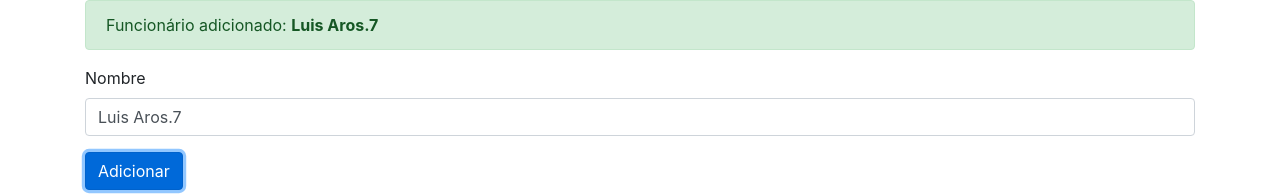
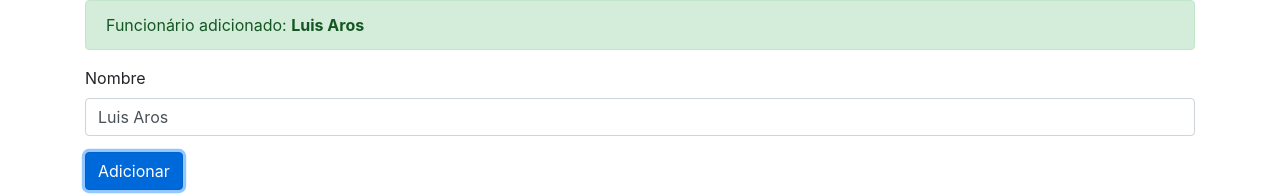
Before and after one commit to arellano84/meuprojecto, an Angular app: page / in a window 1280 px wide. Both pictures are taken after a click on the button "Adicionar". Shown: the top 196 px of the page. Built offline with nearby package versions, Linux system fonts and the light colour scheme.

Commit message:
9.12. Exibindo condicionalmente com as diretivas ngIf e hidden

```diff
--- a/src/app/app.component.html
+++ b/src/app/app.component.html
@@ -1,13 +1,16 @@
 <div class="container">
-  <div class="alert alert-success" role="alert">
+
+  <div class="alert alert-success" role="alert"
+  [hidden]="!agregado">
+  <!--*ngIf="agregado" -->
+
       Funcionário adicionado: <strong>{{nombre}}</strong>
   </div>
 
   <div class="form-group">
       <label>Nombre</label>
-      <input type="text" class="form-control" [(ngModel)]="nombre">
-      <!--(input)="nombre= $event.target.value"
-          [value]="nombre"-->
+      <input type="text" class="form-control" [(ngModel)]="nombre"
+      (focus)="agregado=false">
   </div>
 
   <button type="button" class="btn btn-primary"
--- a/src/app/app.component.ts
+++ b/src/app/app.component.ts
@@ -6,15 +6,12 @@
   styleUrls: ['./app.component.css']
 })
 export class AppComponent {
-  nombre = 'Luis Aros.';
+  nombre = 'Luis Aros';
+  agregado = false;
 
-  public alterarNome(evento: any){
-    console.log(evento);
-    this.nombre=evento.target.value;
-  }
   public adicionar(){
     console.log(`Agregando ${this.nombre}`);
-    const numero = Math.round(Math.random()*100);
-    this.nombre = this.nombre + numero;
+    this.agregado = true;
+    console.log(this.agregado);
   }
 }
```
